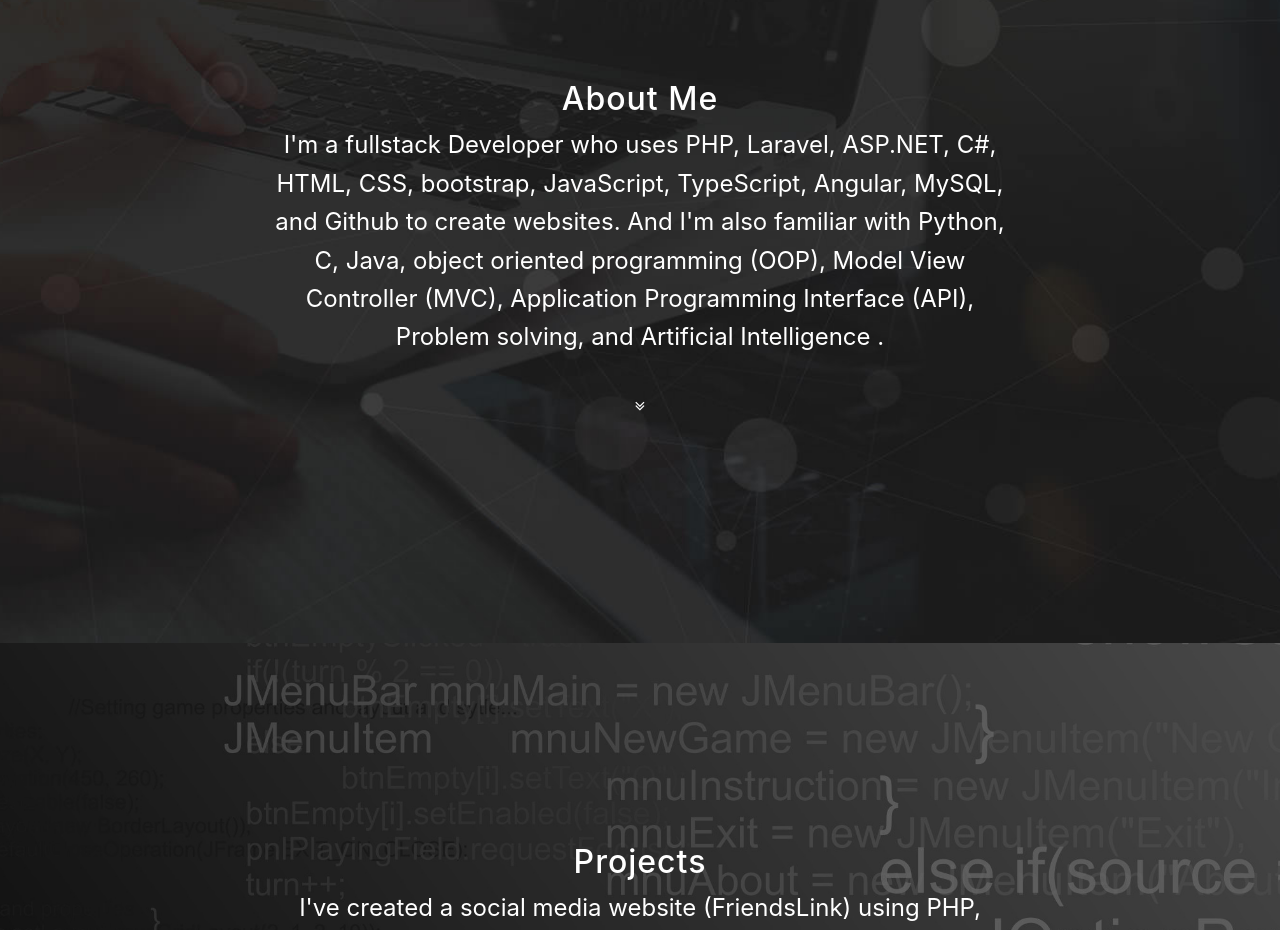
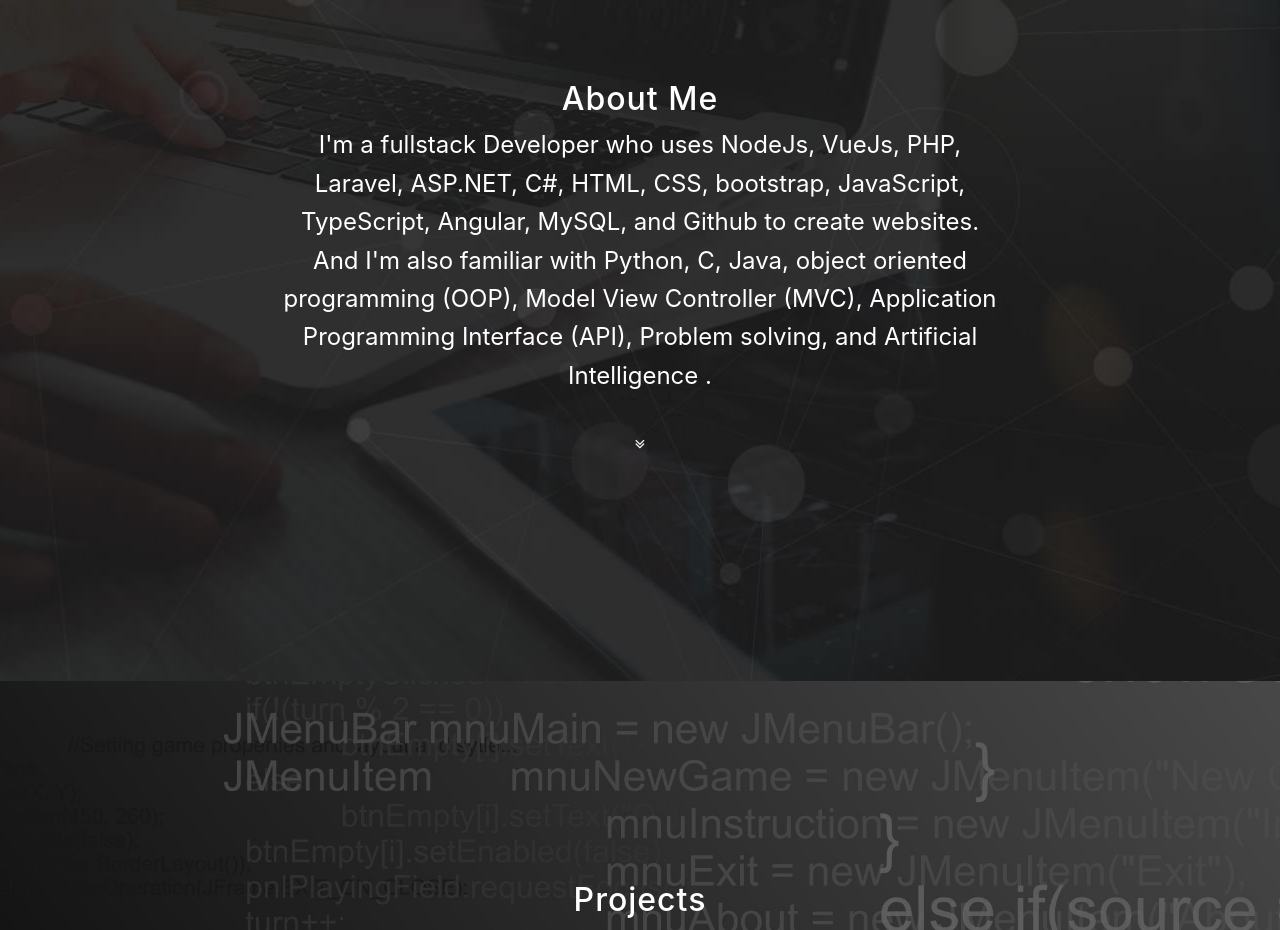
Before and after one commit to ahmedibraheeem/ahmedibraheeem.github.io, a website with bundled scripts: page index.html in a window 1280 px wide. Shown: the part 920-1850 px from the top of the page. Built offline with nearby package versions, Linux system fonts and the light colour scheme.

Commit message:
adding NodeJs and VueJs

```diff
--- a/index.html
+++ b/index.html
@@ -72,7 +72,7 @@
         <div class="row">
           <div class="col-lg-8 mx-auto">
             <h2>About Me</h2>
-            <p> <font size="5">I'm a fullstack Developer who uses PHP, Laravel, ASP.NET, C#, HTML, CSS, bootstrap, JavaScript, TypeScript, Angular, MySQL, and Github to create websites. And I'm also familiar with Python, C, Java, object oriented programming (OOP), Model View Controller (MVC), Application Programming Interface (API), Problem solving, and Artificial Intelligence . </font></p>
+            <p> <font size="5">I'm a fullstack Developer who uses NodeJs, VueJs, PHP, Laravel, ASP.NET, C#, HTML, CSS, bootstrap, JavaScript, TypeScript, Angular, MySQL, and Github to create websites. And I'm also familiar with Python, C, Java, object oriented programming (OOP), Model View Controller (MVC), Application Programming Interface (API), Problem solving, and Artificial Intelligence . </font></p>
             <a href="#download" class="btn btn-circle js-scroll-trigger">
               <i class="fa fa-angle-double-down animated"></i>
             </a>
```
